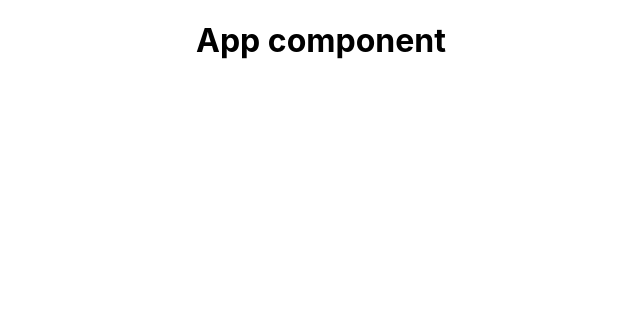
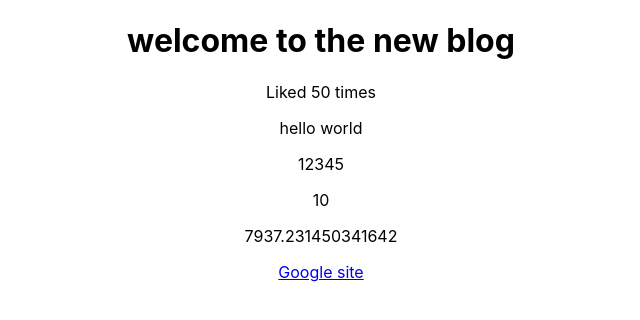
Before and after one commit to chiehLiu/React-course, a React (Create React App) app: page / in a window 1280 px wide. Shown: the top 320 px of the page, without its empty margins (319-959 px from the left). Built offline with nearby package versions, Linux system fonts and the light colour scheme.

Commit message:
finished Dynamic value in Templates course, and make some easy dynamic vlaue on JSX

```diff
--- a/src/App.js
+++ b/src/App.js
@@ -1,10 +1,22 @@
 import './App.css';
 
+
 function App() {
+
+  const title = "welcome to the new blog";
+  const likes = 50;
+  const link = "http://google.com"
+
   return (
     <div className="App">
       <div className="content">
-        <h1>App component</h1>
+        <h1>{title}</h1>
+        <p>Liked {likes} times</p>
+        <p>{"hello world"}</p>
+        <p>{[1, 2, 3, 4, 5]}</p>
+        <p>{10}</p>
+        <p>{Math.random() * 10000}</p>
+        <a href={link}>Google site</a>
       </div>
     </div>
   );
```
